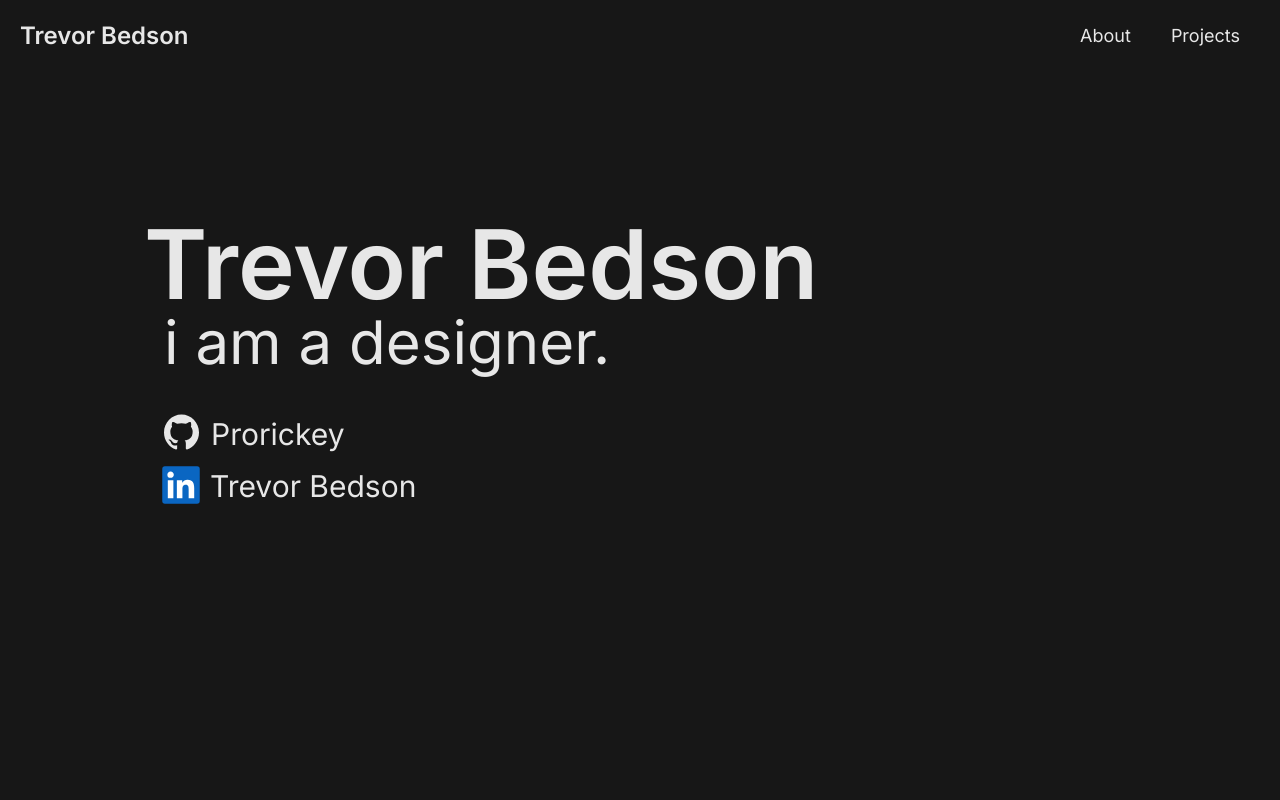
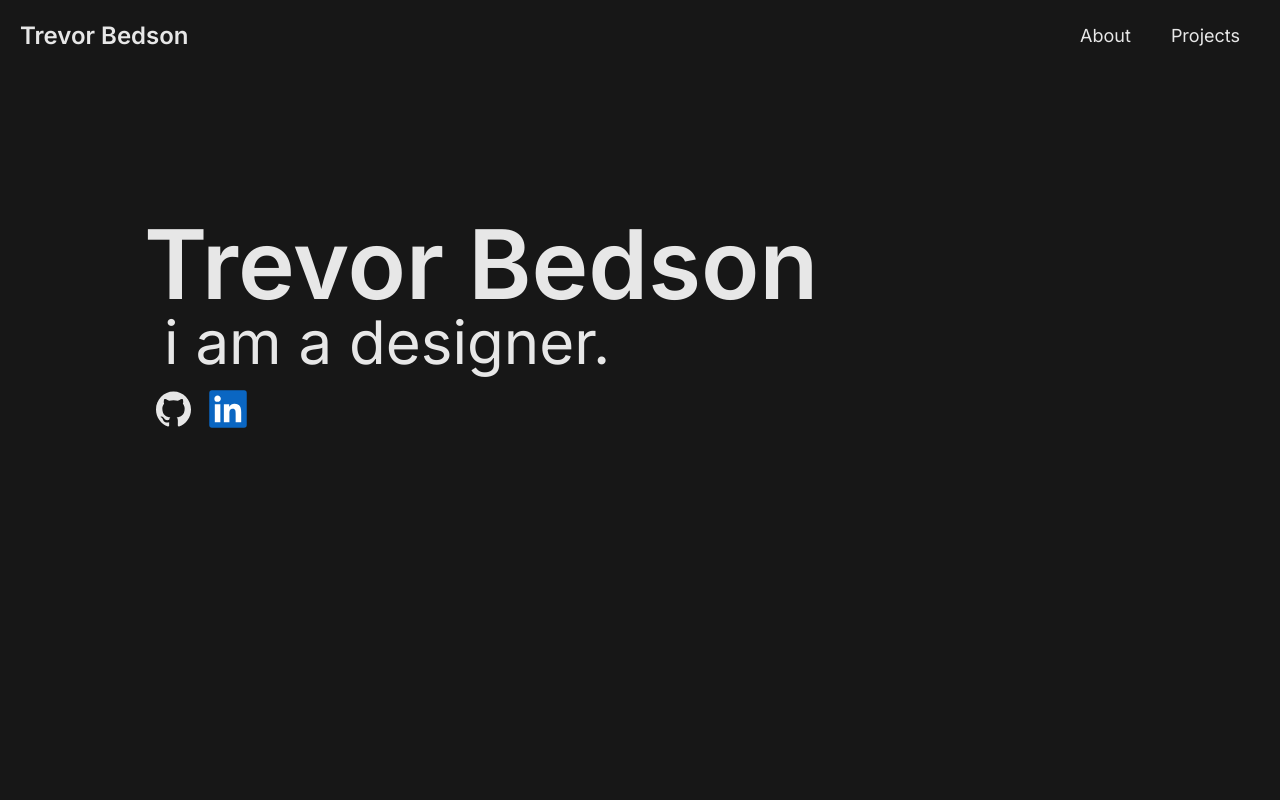
Before and after one commit to Prorickey/website, a Next.js app: page / in a window 1280 px wide. Shown: the top 800 px of the page. Built offline with nearby package versions, Linux system fonts and the light colour scheme.

Commit message:
Added framer-motion animations

```diff
--- a/app/about.tsx
+++ b/app/about.tsx
@@ -1,3 +1,6 @@
+"use client";
+
+import { motion } from "framer-motion";
 import Image from 'next/image';
 import { RefObject, useEffect, useState } from 'react';
 
@@ -36,7 +39,16 @@ export default function AboutMe({
       <div className='h-[0.1rem] w-full bg-[#db4c4c]'></div>
       <p className='w-full p-10 text-center text-5xl font-semibold'>About Me</p>
       <div className='flex w-full flex-col gap-4 lg:flex-row lg:self-center'>
-        <div className='w-full px-5 pt-4 text-center text-xl lg:w-[40%] lg:text-left xl:w-full xl:px-20 xl:pt-20'>
+        <motion.div
+          whileInView="visible"
+          viewport={{ once: true }}
+          transition={{ ease: "easeInOut", duration: 0.75 }}
+          initial={{ opacity: 0, x: -150 }}
+          variants={{
+            visible: { opacity: 1, x: 0 },
+            hidden: { opacity: 0, x: -150 }
+          }}
+          className='w-full px-5 pt-4 text-center text-xl lg:w-[40%] lg:text-left xl:w-full xl:px-20 xl:pt-20'>
           <p>
             Hey there! I&#39;m a {age} year old full-stack developer that has a
             passion for learning and an interest in computers. I enjoy creating
@@ -46,7 +58,7 @@ export default function AboutMe({
             experience with databases and large codebases. I have taken up an
             interest in machine learning and hope to pursue that passion.
           </p>
-        </div>
+        </motion.div>
         {typeof window !== 'undefined' && window.innerWidth > 600 ? (
           <KnowCardsHeart />
         ) : (
@@ -57,9 +69,42 @@ export default function AboutMe({
   );
 }
 
+function ComeFromTop({ children }: { children: React.ReactNode }) {
+  return (
+    <motion.div
+      whileInView="visible"
+      viewport={{ amount: 0.1, once: true }}
+      transition={{ ease: "easeInOut", duration: 0.75 }}
+      initial={{ opacity: 0, y: 150 }}
+      variants={{
+        visible: { opacity: 1, y: 0 },
+        hidden: { opacity: 0, y: 150 }
+      }}>
+      {children}
+    </motion.div>
+  );
+}
+
+function ComeFromBottom({ children }: { children: React.ReactNode }) {
+  return (
+    <motion.div
+      whileInView="visible"
+      viewport={{ amount: 0.5, once: true }}
+      transition={{ ease: "easeInOut", duration: 0.75 }}
+      initial={{ opacity: 0, y: -150 }}
+      variants={{
+        visible: { opacity: 1, y: 0 },
+        hidden: { opacity: 0, y: -150 }
+      }}>
+      {children}
+    </motion.div>
+  );
+}
+
 function KnowCardsNormal() {
   return (
     <div className='flex w-[90%] flex-row gap-2 self-center px-2 py-10 md:w-3/4 lg:w-[60%] lg:gap-4 lg:px-8 lg:py-0 xl:w-full'>
+      <ComeFromTop>
         <div className='flex flex-1 flex-col gap-2 py-14 lg:gap-4'>
           <KnowCard name={'HTML'} id={'html'} url={null} />
           <KnowCard name={'NextJS'} id={'nextjs'} url={'https://nextjs.org/'} />
@@ -81,6 +126,8 @@ function KnowCardsNormal() {
             url={'https://developer.apple.com/xcode/swiftui/'}
           />
         </div>
+      </ComeFromTop>
+      <ComeFromBottom>
         <div className='flex flex-1 flex-col gap-2 py-14 lg:gap-4'>
           <KnowCard name={'CSS'} id={'css'} url={null} />
           <KnowCard
@@ -110,6 +157,8 @@ function KnowCardsNormal() {
           <KnowCard name={'Linux'} id={'linux'} url={null} />
           <KnowCard name={'Java'} id={'java'} url={'https://www.java.com/'} />
         </div>
+      </ComeFromBottom>
+      <ComeFromTop>
         <div className='flex flex-1 flex-col gap-2 py-14 lg:gap-4'>
           <KnowCard name={'Golang'} id={'golang'} url={'https://go.dev/'} />
           <KnowCard name={'Javascript'} id={'javascript'} url={null} />
@@ -131,6 +180,7 @@ function KnowCardsNormal() {
             url={'https://www.typescriptlang.org/'}
           />
         </div>
+      </ComeFromTop>
     </div>
   );
 }
@@ -138,12 +188,15 @@ function KnowCardsNormal() {
 function KnowCardsHeart() {
   return (
     <div className='flex w-[90%] flex-row gap-2 self-center px-2 py-10 md:w-3/4 lg:w-[60%] lg:gap-4 lg:px-8 lg:py-0 xl:w-full'>
+      <ComeFromBottom>
         <div className='flex flex-1 flex-col gap-2 py-14 lg:gap-4'>
           <KnowCard name={'HTML'} id={'html'} url={null} />
           <KnowCard name={'NextJS'} id={'nextjs'} url={'https://nextjs.org/'} />
           <KnowCard name={'Git'} id={'git'} url={'https://git-scm.com/'} />
         </div>
-      <div className='flex w-1/5 flex-1 flex-col gap-2 lg:gap-4'>
+      </ComeFromBottom>
+      <ComeFromTop>
+        <div className='flex w-full flex-1 flex-col gap-2 lg:gap-4'>
           <KnowCard name={'CSS'} id={'css'} url={null} />
           <KnowCard
             name={'Tailwind'}
@@ -170,6 +223,8 @@ function KnowCardsHeart() {
             <p className='w-full text-center text-sm lg:text-lg'>OnShape</p>
           </button>
         </div>
+      </ComeFromTop>
+      <ComeFromBottom>
         <div className='flex w-full flex-1 flex-col gap-2 py-14 lg:gap-4'>
           <KnowCard name={'Golang'} id={'golang'} url={'https://go.dev/'} />
           <KnowCard name={'Javascript'} id={'javascript'} url={null} />
@@ -185,6 +240,8 @@ function KnowCardsHeart() {
             url={'https://www.docker.com/'}
           />
         </div>
+      </ComeFromBottom>
+      <ComeFromTop>
         <div className='flex w-full flex-1 flex-col gap-2 lg:gap-4'>
           <KnowCard
             name={'Typescript'}
@@ -200,6 +257,8 @@ function KnowCardsHeart() {
             url={'https://developer.apple.com/xcode/swiftui/'}
           />
         </div>
+      </ComeFromTop>
+      <ComeFromBottom>
         <div className='flex w-full flex-1 flex-col gap-2 py-14 lg:gap-4'>
           <KnowCard name={'React'} id={'react'} url={'https://react.dev/'} />
           <KnowCard
@@ -213,6 +272,7 @@ function KnowCardsHeart() {
             url={'https://www.postgresql.org/'}
           />
         </div>
+      </ComeFromBottom>
     </div>
   );
 }
--- a/app/intro.tsx
+++ b/app/intro.tsx
@@ -50,19 +50,21 @@ export default function Introduction({
         Trevor Bedson
       </h1>
       <h1 className='pl-5 text-3xl lg:text-6xl'>i am {whoAmI}</h1>
-      <div className={`flex flex-col gap-y-2`}>
-        <button onClick={() => window.open('https://github.com/Prorickey')}>
-          <div className='flex flex-row gap-x-3 pt-10 pl-5'>
-            <Image src={'/github.svg'} alt={'Github'} width={35} height={35} />
-            <h1 className='pt-1 text-center text-xl lg:text-3xl'>Prorickey</h1>
-          </div>
-        </button>
-        <button onClick={() => window.open('https://www.linkedin.com/in/trevor-bedson-756195339/')}>
-          <div className='flex flex-row gap-x-1 pl-3'>
-            <Image src={'/linkedin.svg'} alt={'LinkedIn'} width={50} height={50} />
-            <h1 className='pt-2 text-center text-xl lg:text-3xl'>Trevor Bedson</h1>
-          </div>
-        </button>
+      <div className={`flex flex-row gap-x-3 p-3`}>
+        <Image
+          src={'/github.svg'}
+          alt={'Github'}
+          width={35}
+          height={35}
+          className={'hover:cursor-pointer'}
+          onClick={() => window.open('https://github.com/Prorickey')} />
+        <Image
+          src={'/linkedin.svg'}
+          alt={'LinkedIn'}
+          width={50}
+          height={50}
+          className={'hover:cursor-pointer'}
+          onClick={() => window.open('https://www.linkedin.com/in/trevor-bedson-756195339/')} />
       </div>
     </div>
   );
--- a/app/navbar.tsx
+++ b/app/navbar.tsx
@@ -47,16 +47,11 @@ export default function Navbar({
           <div className='flex w-full flex-row justify-end gap-x-10 text-lg'>
             <NavbarItem
               text={'About'}
-              offset={
-                (aboutRef.current ? aboutRef.current.offsetTop : 0) - navOffset
-              }
+              ref={aboutRef}
             />
             <NavbarItem
               text={'Projects'}
-              offset={
-                (projectsRef.current ? projectsRef.current.offsetTop : 0) -
-                navOffset
-              }
+              ref={projectsRef}
             />
           </div>
         </div>
@@ -65,10 +60,10 @@ export default function Navbar({
   );
 }
 
-function NavbarItem({ text, offset }: { text: string; offset: number }) {
+function NavbarItem({ text, ref }: { text: string; ref: RefObject<HTMLDivElement | null> }) {
   return (
     <button
-      onClick={() => window.scrollTo({ top: offset, behavior: 'smooth' })}
+      onClick={() => window.scrollTo({ top: (ref.current?.getBoundingClientRect() ? ref.current?.getBoundingClientRect().top : 0) + window.scrollY - 70, behavior: 'smooth' })}
     >
       <p>{text}</p>
     </button>
--- a/app/projects.tsx
+++ b/app/projects.tsx
@@ -1,6 +1,7 @@
 import Image from 'next/image';
 import { RefObject, useEffect, useState } from 'react';
 import Masonry, { ResponsiveMasonry } from 'react-responsive-masonry';
+import { motion } from "framer-motion";
 
 export default function Projects({
   divRef,
@@ -59,7 +60,7 @@ function ProjectCard({
   link,
   langlinks,
   source,
-  date,
+  date
 }: ProjectCardProps) {
   const pageLink = () => {
     if (link != null) {
@@ -92,7 +93,16 @@ function ProjectCard({
   };
 
   return (
-    <div className='content-background rounded-2xl px-6 py-4'>
+    <motion.div
+      whileInView="visible"
+      viewport={{ amount: 0.1, once: true }}
+      transition={{ ease: "easeInOut", duration: 0.75 }}
+      initial={{ opacity: 0, y: 50 }}
+      variants={{
+        visible: { opacity: 1, y: 0 },
+        hidden: { opacity: 0, y: 50 }
+      }}
+      className='content-background rounded-2xl px-6 py-4'>
       <div className='flex flex-row-reverse justify-between gap-x-4 pb-2'>
         <div className='flex flex-row gap-x-2'>
           {pageLink()}
@@ -130,7 +140,7 @@ function ProjectCard({
             );
         })}
       </div>
-    </div>
+    </motion.div>
   );
 }
 
```
Also changed, not shown: package.json (+5 -2 lines), 1 other file (tests, documents, lock files or other folders). Lines whose indentation alone changed are shown as unchanged.
